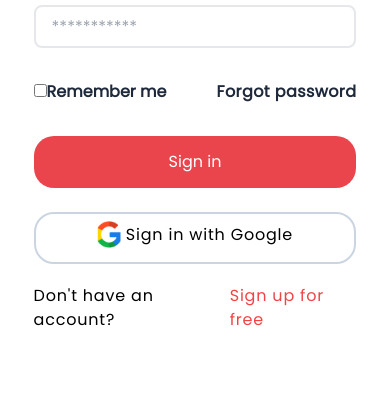
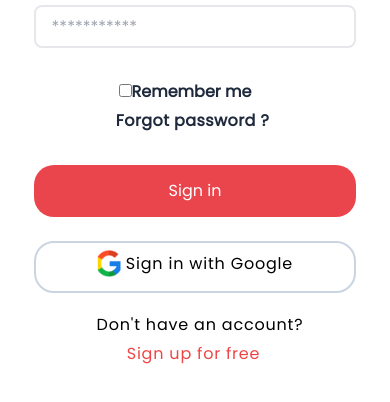
Before and after one commit to bsoc-bitbyte/GetIt, a Nuxt app: page /Signin in a window 390 px wide. Shown: the part 356-758 px from the top of the page. Built offline with nearby package versions, Linux system fonts and the light colour scheme.

Commit message:
Made the remember me checkbox alligned (#96)
* Made the remember me checkbox alligned

* Done the changes

* Done the changes

* Done the changes now it is working for samsung s8 plus and with all other also

```diff
--- a/pages/Signin.vue
+++ b/pages/Signin.vue
@@ -22,13 +22,13 @@
           <input type="password"  class = "px-[1rem] border-2 h-[2.69rem] border-black-300 max-[1119px]:w-full min-[1120px]:w-[35rem] rounded-lg" v-model.trim.lazy = "credentials.password" name="" placeholder="***********"/>
         </div>
      </div>
-        <div class="remember-forgot py-[1.0rem] flex justify-between">
-          <div class="remember-me">
+        <div class="remember-forgot py-[1.0rem] flex justify-between hi">
+          <div class="remember-me hil">
             <input type="checkbox" name="check" id="checkbox" true-value = "yes" false-value = "no" v-model.trim.lazy="credentials.rememberMe">
             <label for="checkbox" class = " subpixel-antialiased font-bold text-slate-800 cursor-pointer">Remember me</label>
           </div>
-          <div class="forgot-password">
-            <a href="#" class = "font-bold subpixel-antialiased tracking-wide text-slate-800">Forgot password</a>
+          <div class="forgot-password hir">
+            <a href="#" class = "font-bold subpixel-antialiased tracking-wide text-slate-800 fp">Forgot password ?</a>
           </div>
         </div>
         <div class="sign-in  pt-[1rem] pb-[0rem]">
@@ -47,10 +47,10 @@
 
           </button>
         </div>
-        <div class="optional-sign-in mt-[0.7rem]">
-          <p class = "flex justify-center">
-            <span class="account-text tracking-wider">Don't have an account?</span>
-            <nuxt-link to="/Signup" class="text-red-500 hover:underlined tracking-wider">Sign up for free</nuxt-link>
+        <div class="optional-sign-in mt-[0.7rem] hi">
+          <p class = "flex justify-center hi">
+            <span class="account-text tracking-wider dha">Don't have an account?</span>
+            <nuxt-link to="/Signup" class="text-red-500 hover:underlined tracking-wider suf">Sign up for free</nuxt-link>
           </p>
         </div>
       </div>
@@ -97,4 +97,68 @@
 .signin{
   background-color:rgba(234, 69, 76, 1);
 }
+@media (max-width: 420px) {
+  .hil{
+    margin-left: -20px !important;
+  }
+  .hir
+  {
+    margin-right: -20px !important;
+  }
+
+}
+@media (max-width: 420px) {
+  /* .hil{
+    margin-left: -20px !important;
+  }
+  .hir
+  {
+    margin-right: -40px !important;
+  } */
+  .hi
+  {
+    display: flex;
+    flex-direction: column !important;
+    gap: 5px;
+    /* margin-left: 25px !important; */
+    /* margin-left: 0px !important; */
+    /* justify-content: center; */
+    text-align: center;
+  }
+  .dha
+  {
+    display: inline-block;
+    /* font-size:larger; */
+    margin-left: -30px !important;
+    margin-right: -40px !important;
+    text-align: center !important;
+
+  }
+  .suf
+  {
+    display: inline-block;
+    /* font-size:larger; */
+    margin-left: -48px !important;
+    margin-right: -45px !important;
+    text-align: center !important;
+  }
+  .fp
+  {
+    margin-left: -25px !important;
+    text-align: center;
+
+  }
+  /* .hil{
+    margin-left: 16px !important;
+  } */
+}
+/* @media (max-width: 281px) {
+  .hil{
+    margin-left: -30px !important;
+  }
+  .hir
+  {
+    margin-right: -43px !important;
+  }
+} */
 </style>
--- a/pages/Signup.vue
+++ b/pages/Signup.vue
@@ -46,10 +46,10 @@
 
           </button>
         </div>
-        <div class="optional-sign-in mt-[0.7rem]">
-          <p class = "flex justify-center">
-            <span class="account-text tracking-wider">Already have an account? </span>
-            <nuxt-link to="/Signin" class="text-red-500 hover:underlined tracking-wider">Sign in</nuxt-link>
+        <div class="optional-sign-in mt-[0.7rem] hi">
+          <p class = "flex justify-center hi">
+            <span class="account-text tracking-wider dha">Already have an account? </span>
+            <nuxt-link to="/Signin" class="text-red-500 hover:underlined tracking-wider suf">Sign in</nuxt-link>
           </p>
         </div>
       </div>
@@ -104,4 +104,45 @@
 .signup{
   background-color:rgba(234, 69, 76, 1)
 }
+
+@media (max-width: 325px) {
+  /* .hil{
+    margin-left: -20px !important;
+  }
+  .hir
+  {
+    margin-right: -40px !important;
+  } */
+  .hi
+  {
+    display: flex;
+    flex-direction: column !important;
+    gap: 5px;
+    /* margin-left: 25px !important; */
+    margin-left: 16px !important;
+    /* justify-content: center;
+    text-align: center; */
+  }
+  .dha
+  {
+    display: inline-block;
+    /* font-size:larger; */
+    margin-left: -48px !important;
+    margin-right: -20px !important;
+    text-align: center !important;
+
+  }
+
+  .suf
+  {
+    display: inline-block;
+    /* font-size:larger; */
+    margin-left: -48px !important;
+    margin-right: 5px !important;
+    text-align: center !important;
+  }
+  /* .hil{
+    margin-left: 16px !important;
+  } */
+}
 </style>
```
